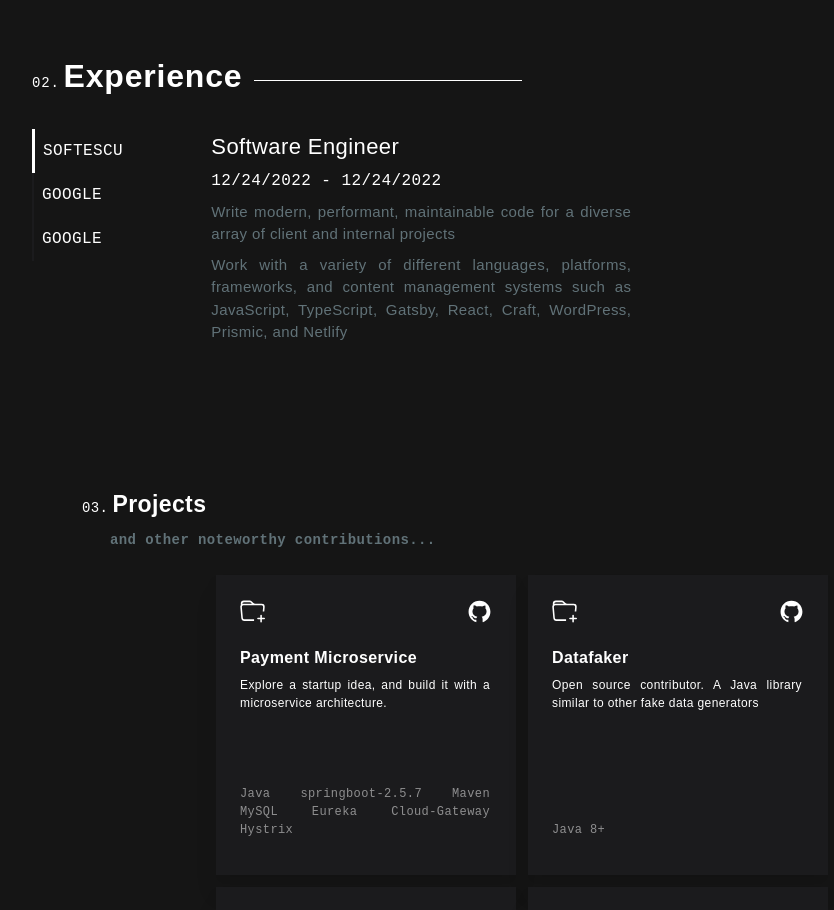
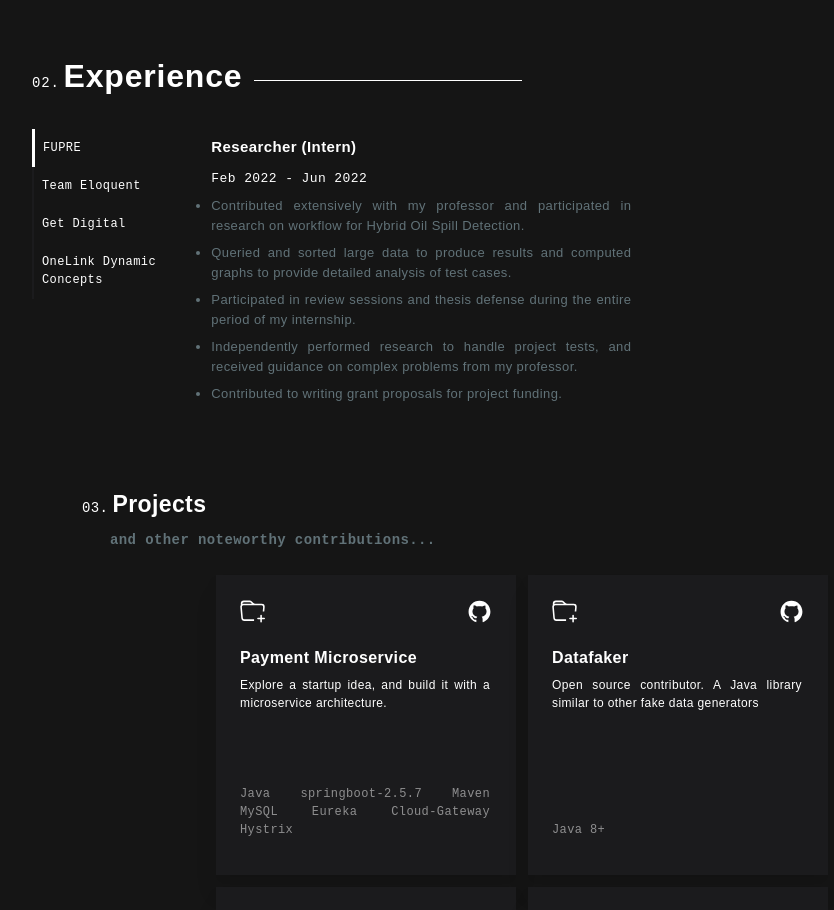
Before and after one commit to The-True-Hooha/portfolio-v1, a Next.js app: page / in a window 1280 px wide. Shown: the part 1040-1950 px from the top of the page, without its empty margins (118-952 px from the left). Built offline with nearby package versions, Linux system fonts and the light colour scheme.

Commit message:
feat: populate data fields

```diff
--- a/components/work.js
+++ b/components/work.js
@@ -3,35 +3,53 @@ import React, { useState } from "react";
 const myExperienceData = [
   {
     id: 1,
-    title: "Software Engineer",
-    startDate: "12/24/2022",
-    endDate: "12/24/2022", // can be null
-    company: "SOFTESCU",
+    title: "Researcher (Intern)",
+    startDate: "Feb 2022",
+    endDate: "Jun 2022", // can be null
+    company: "FUPRE",
     exps: [
-      "Write modern, performant, maintainable code for a diverse array of client and internal projects",
-      "Work with a variety of different languages, platforms, frameworks, and content management systems such as JavaScript, TypeScript, Gatsby, React, Craft, WordPress, Prismic, and Netlify",
-    ],
+      "Contributed extensively with my professor and participated in research on workflow for Hybrid Oil Spill Detection.",
+      "Queried and sorted large data to produce results and computed graphs to provide detailed analysis of test cases.",
+      "Participated in review sessions and thesis defense during the entire period of my internship.",
+      "Independently performed research to handle project tests, and received guidance on complex problems from my professor.",
+      "Contributed to writing grant proposals for project funding."
+    ]
   },
   {
     id: 2,
-    title: "Software Engineer",
-    startDate: "12/24/2022",
-    endDate: null, // can be null
-    company: "GOOGLE",
+    title: "Software Engineer(Java/Node.js)",
+    startDate: "Jan 2021 ",
+    endDate: "Dec 2021", // can be null
+    company: "Team Eloquent",
     exps: [
-      "Work with a variety of different languages, platforms, frameworks, and content management systems such as JavaScript, TypeScript, Gatsby, React, Craft, WordPress, Prismic, and Netlify",
-    ],
+      "Participated in the entire application lifecycle to build organizational-based internal software.",
+      "Focused on building the web layers and APIs for web applications.",
+      "Provided recommendations for cloud infrastructure needs (cloud provider: AWS)",
+      "Worked in a cross-functional and agile team and collaborated with UI/UX designers and other developers.",
+    ]
   },
   {
     id: 3,
-    title: "Software Engineer",
-    startDate: "12/24/2022",
+    title: "Web Developer",
+    startDate: "SEPT 2019",
     endDate: null, // can be null
-    company: "GOOGLE",
+    company: "Get Digital",
     exps: [
-      "Work with a variety of different languages, platforms, frameworks, and content management systems such as JavaScript, TypeScript, Gatsby, React, Craft, WordPress, Prismic, and Netlify",
-    ],
+      "Designed and implemented WordPress sites for SMEs to put their businesses online.",
+      "Consulted to manage the online presence of new businesses with a functional website, branding, and consulting, including associated social media accounts."
+    ]
   },
+  {
+    id: 4,
+    title: "Data Analyst",
+    startDate: "Oct 2016",
+    endDate: "AUG 2017",
+    company: "OneLink Dynamic Concepts",
+    exps: [
+      "Gathered data and communicated the results to the team lead which significantly improved team performance and business profits by 15%.",
+      "Created and reviewed structured databases to handle and collect data, sorting them into categories as they relate to each other."
+    ]
+  }
 ];
 
 const Work = () => {
@@ -59,7 +77,7 @@ const Work = () => {
             <li
               onClick={() => handleTabChange(index)}
               key={`${index}-${id}`}
-              className={`text-white px-[8px]  py-[10px] font-SFMono cursor-pointer hover:bg-[#617278] hover:text-white transition ease-in-out${
+              className={`text-white px-[8px] duration-600 ease-in-out transition text-[12px]  py-[10px] font-SFMono cursor-pointer hover:bg-[#617278]${
                 expIndex === index
                   ? "bg-gray-900 text-white border-l-[3px] border-solid border-white relative -left-[2px]"
                   : ""
@@ -72,10 +90,10 @@ const Work = () => {
         <div className="w-full md:w-9/12 md:pl-[16px] pt-[10px] md:p-0">
           {
             <div>
-              <h2 className="font-calibre text-[22px]">
+              <h2 className="font-calibre font-semibold text-[15px]">
                 {myExperienceData[expIndex].title}
               </h2>
-              <p className="mt-1 font-SFMono ">
+              <p className="mt-1 font-SFMono text-[13px]">
                 {myExperienceData[expIndex].startDate} -{" "}
                 {myExperienceData[expIndex].endDate || "Present"}
               </p>
@@ -83,7 +101,7 @@ const Work = () => {
                 {myExperienceData[expIndex].exps.map((v, idx) => (
                   <li
                     key={`li-${idx}`}
-                    className="my-[8px] text-[#617278] lg:max-w-[420px]  font-calibre text-justify text-[15px]"
+                    className="my-[8px] list-disc duration-500 transition ease-in-out text-[#617278] lg:max-w-[420px]  font-calibre text-justify text-[13px]"
                   >
                     {v}
                   </li>
```
